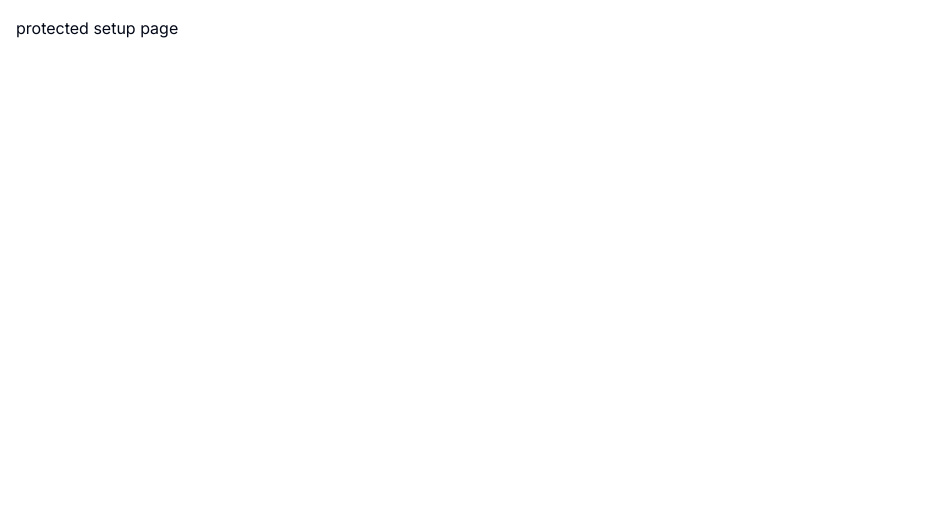
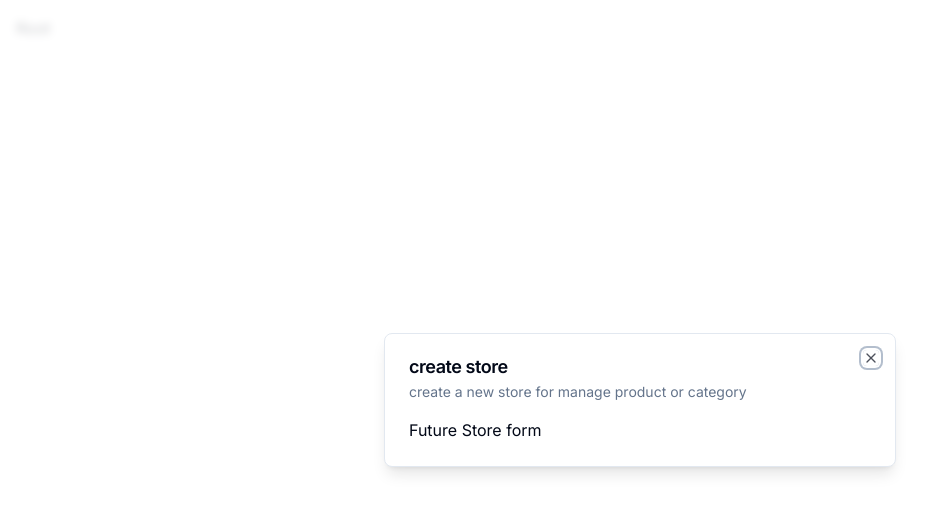
Before and after one commit to asmraihan/next-admin, a Next.js app: page / in a window 1280 px wide. Shown: the top 512 px of the page, without its empty margins (0-942 px from the left). Built offline with nearby package versions, Linux system fonts and the light colour scheme.

Commit message:
modal zustand

```diff
--- a/app/(root)/page.tsx
+++ b/app/(root)/page.tsx
@@ -1,10 +1,22 @@
-import { UserButton } from "@clerk/nextjs"
+'use client'
+
+import { useEffect } from "react"
+
+import { useStoreModal } from "@/hooks/use-store-modal"
 
 const SetupPage = () => {
+  const onOpen = useStoreModal((state) => state.onOpen)
+  const isOpen = useStoreModal((state) => state.isOpen)
+
+  useEffect(() => {
+    if (!isOpen) {
+      onOpen()
+    }
+  }, [isOpen, onOpen])
+
   return (
     <div className="p-4">
-      protected setup page
-      <UserButton afterSignOutUrl="/"></UserButton>
+      Root
     </div>
   )
 }
--- a/app/layout.tsx
+++ b/app/layout.tsx
@@ -1,6 +1,8 @@
 import './globals.css'
 import { Inter } from 'next/font/google'
 import { ClerkProvider } from '@clerk/nextjs'
+
+import { ModalProvider } from '@/providers/modal-provider'
 
 const inter = Inter({ subsets: ['latin'] })
 
@@ -17,7 +19,10 @@
   return (
     <ClerkProvider>
       <html lang="en">
-        <body className={inter.className}>{children}</body>
+        <body className={inter.className}>
+          <ModalProvider />
+          {children}
+        </body>
       </html>
     </ClerkProvider>
   )
--- /dev/null
+++ b/components/modals/store-modal.tsx
@@ -0,0 +1,19 @@
+'use client'
+
+import { useStoreModal } from "@/hooks/use-store-modal"
+import { Modal } from "@/components/ui/modal"
+
+export const StoreModal = () => {
+    const storeModal = useStoreModal()
+
+    return (
+        <Modal
+            title="create store"
+            description="create a new store for manage product or category"
+            isOpen={storeModal.isOpen}
+            onClose={storeModal.onClose}
+        >
+            Future Store form
+        </Modal>
+    )
+}
--- /dev/null
+++ b/components/ui/dialog.tsx
@@ -0,0 +1,123 @@
+"use client"
+
+import * as React from "react"
+import * as DialogPrimitive from "@radix-ui/react-dialog"
+import { X } from "lucide-react"
+
+import { cn } from "@/lib/utils"
+
+const Dialog = DialogPrimitive.Root
+
+const DialogTrigger = DialogPrimitive.Trigger
+
+const DialogPortal = ({
+  className,
+  ...props
+}: DialogPrimitive.DialogPortalProps) => (
+  <DialogPrimitive.Portal className={cn(className)} {...props} />
+)
+DialogPortal.displayName = DialogPrimitive.Portal.displayName
+
+const DialogOverlay = React.forwardRef<
+  React.ElementRef<typeof DialogPrimitive.Overlay>,
+  React.ComponentPropsWithoutRef<typeof DialogPrimitive.Overlay>
+>(({ className, ...props }, ref) => (
+  <DialogPrimitive.Overlay
+    ref={ref}
+    className={cn(
+      "fixed inset-0 z-50 bg-background/80 backdrop-blur-sm data-[state=open]:animate-in data-[state=closed]:animate-out data-[state=closed]:fade-out-0 data-[state=open]:fade-in-0",
+      className
+    )}
+    {...props}
+  />
+))
+DialogOverlay.displayName = DialogPrimitive.Overlay.displayName
+
+const DialogContent = React.forwardRef<
+  React.ElementRef<typeof DialogPrimitive.Content>,
+  React.ComponentPropsWithoutRef<typeof DialogPrimitive.Content>
+>(({ className, children, ...props }, ref) => (
+  <DialogPortal>
+    <DialogOverlay />
+    <DialogPrimitive.Content
+      ref={ref}
+      className={cn(
+        "fixed left-[50%] top-[50%] z-50 grid w-full max-w-lg translate-x-[-50%] translate-y-[-50%] gap-4 border bg-background p-6 shadow-lg duration-200 data-[state=open]:animate-in data-[state=closed]:animate-out data-[state=closed]:fade-out-0 data-[state=open]:fade-in-0 data-[state=closed]:zoom-out-95 data-[state=open]:zoom-in-95 data-[state=closed]:slide-out-to-left-1/2 data-[state=closed]:slide-out-to-top-[48%] data-[state=open]:slide-in-from-left-1/2 data-[state=open]:slide-in-from-top-[48%] sm:rounded-lg md:w-full",
+        className
+      )}
+      {...props}
+    >
+      {children}
+      <DialogPrimitive.Close className="absolute right-4 top-4 rounded-sm opacity-70 ring-offset-background transition-opacity hover:opacity-100 focus:outline-none focus:ring-2 focus:ring-ring focus:ring-offset-2 disabled:pointer-events-none data-[state=open]:bg-accent data-[state=open]:text-muted-foreground">
+        <X className="h-4 w-4" />
+        <span className="sr-only">Close</span>
+      </DialogPrimitive.Close>
+    </DialogPrimitive.Content>
+  </DialogPortal>
+))
+DialogContent.displayName = DialogPrimitive.Content.displayName
+
+const DialogHeader = ({
+  className,
+  ...props
+}: React.HTMLAttributes<HTMLDivElement>) => (
+  <div
+    className={cn(
+      "flex flex-col space-y-1.5 text-center sm:text-left",
+      className
+    )}
+    {...props}
+  />
+)
+DialogHeader.displayName = "DialogHeader"
+
+const DialogFooter = ({
+  className,
+  ...props
+}: React.HTMLAttributes<HTMLDivElement>) => (
+  <div
+    className={cn(
+      "flex flex-col-reverse sm:flex-row sm:justify-end sm:space-x-2",
+      className
+    )}
+    {...props}
+  />
+)
+DialogFooter.displayName = "DialogFooter"
+
+const DialogTitle = React.forwardRef<
+  React.ElementRef<typeof DialogPrimitive.Title>,
+  React.ComponentPropsWithoutRef<typeof DialogPrimitive.Title>
+>(({ className, ...props }, ref) => (
+  <DialogPrimitive.Title
+    ref={ref}
+    className={cn(
+      "text-lg font-semibold leading-none tracking-tight",
+      className
+    )}
+    {...props}
+  />
+))
+DialogTitle.displayName = DialogPrimitive.Title.displayName
+
+const DialogDescription = React.forwardRef<
+  React.ElementRef<typeof DialogPrimitive.Description>,
+  React.ComponentPropsWithoutRef<typeof DialogPrimitive.Description>
+>(({ className, ...props }, ref) => (
+  <DialogPrimitive.Description
+    ref={ref}
+    className={cn("text-sm text-muted-foreground", className)}
+    {...props}
+  />
+))
+DialogDescription.displayName = DialogPrimitive.Description.displayName
+
+export {
+  Dialog,
+  DialogTrigger,
+  DialogContent,
+  DialogHeader,
+  DialogFooter,
+  DialogTitle,
+  DialogDescription,
+}
--- /dev/null
+++ b/components/ui/modal.tsx
@@ -0,0 +1,43 @@
+'use client'
+
+import { Dialog, DialogContent, DialogDescription, DialogHeader, DialogTitle } from "@/components/ui/dialog"
+
+interface ModalProps {
+    title : string
+    description : string
+    isOpen : boolean
+    onClose : () => void
+    children? : React.ReactNode
+}
+
+export const Modal : React.FC<ModalProps> = ({
+    title,
+    description,
+    isOpen,
+    onClose,
+    children
+}) =>{
+    const onChange = (open : boolean) => {
+        if(!open){
+            onClose()
+        }
+    }
+
+    return (
+        <Dialog
+        open={isOpen}
+        onOpenChange={onChange}
+        >
+            <DialogContent>
+                <DialogHeader>
+                    <DialogTitle>{title}</DialogTitle>
+                    <DialogDescription>{description}</DialogDescription>
+                </DialogHeader>
+                <div>
+                    {children}
+                </div>
+            </DialogContent>
+        </Dialog>
+    )
+
+}
--- /dev/null
+++ b/hooks/use-store-modal.tsx
@@ -0,0 +1,13 @@
+import { create } from 'zustand'
+
+interface useStoreModalStore {
+    isOpen: boolean
+    onOpen: () => void
+    onClose: () => void
+}
+
+export const useStoreModal = create<useStoreModalStore>((set) => ({
+    isOpen: false,
+    onOpen: () => set({isOpen: true}),
+    onClose : () => set({isOpen: false}),
+}))
--- a/package.json
+++ b/package.json
@@ -10,6 +10,7 @@
   },
   "dependencies": {
     "@clerk/nextjs": "^4.21.13",
+    "@radix-ui/react-dialog": "^1.0.4",
     "@radix-ui/react-slot": "^1.0.2",
     "@types/node": "20.3.3",
     "@types/react": "18.2.14",
@@ -27,6 +28,7 @@
     "tailwind-merge": "^1.13.2",
     "tailwindcss": "3.3.2",
     "tailwindcss-animate": "^1.0.6",
-    "typescript": "5.1.6"
+    "typescript": "5.1.6",
+    "zustand": "^4.3.8"
   }
 }
--- /dev/null
+++ b/providers/modal-provider.tsx
@@ -0,0 +1,21 @@
+'use client'
+
+import { useEffect, useState } from "react"
+
+import { StoreModal } from "@/components/modals/store-modal"
+
+export const ModalProvider = () => {
+    const [isMounted, setIsMounted] = useState(false)
+
+    useEffect(() => {
+        setIsMounted(true)
+    }, [])
+    if(!isMounted){
+        return null
+    }
+    return (
+        <>
+        <StoreModal></StoreModal>
+        </>
+    )
+}
```
Also changed, not shown: 1 other file (tests, documents, lock files or other folders).
